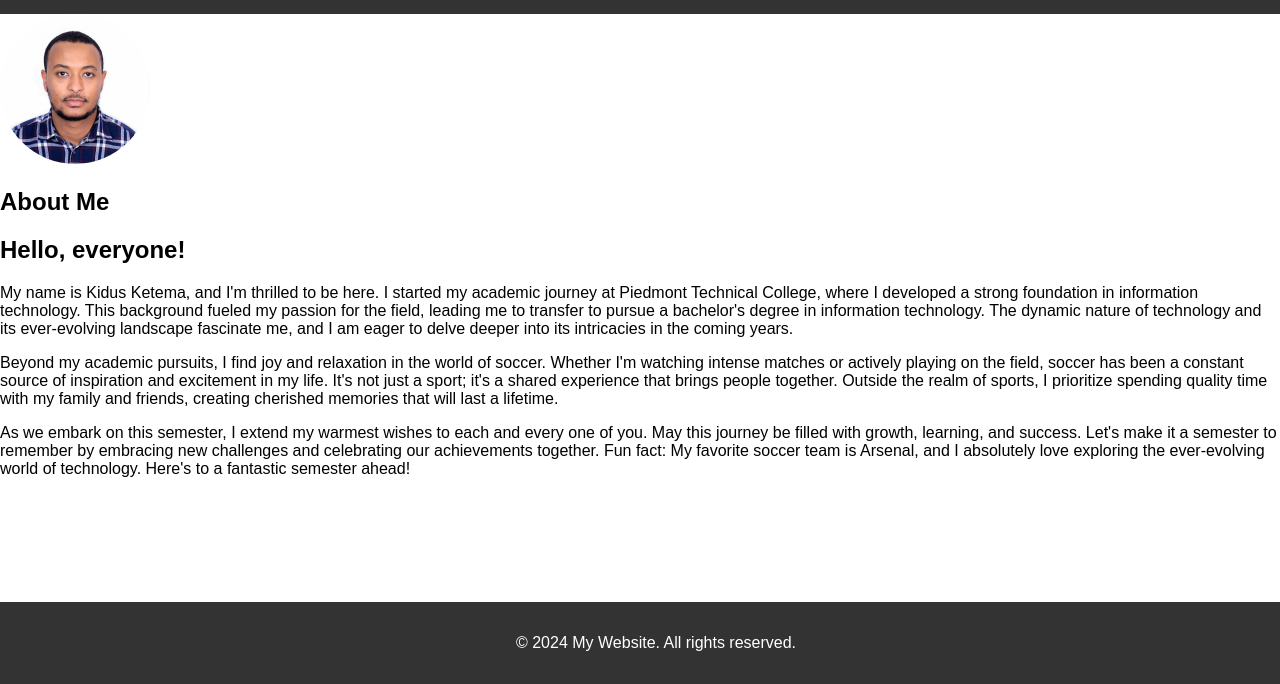
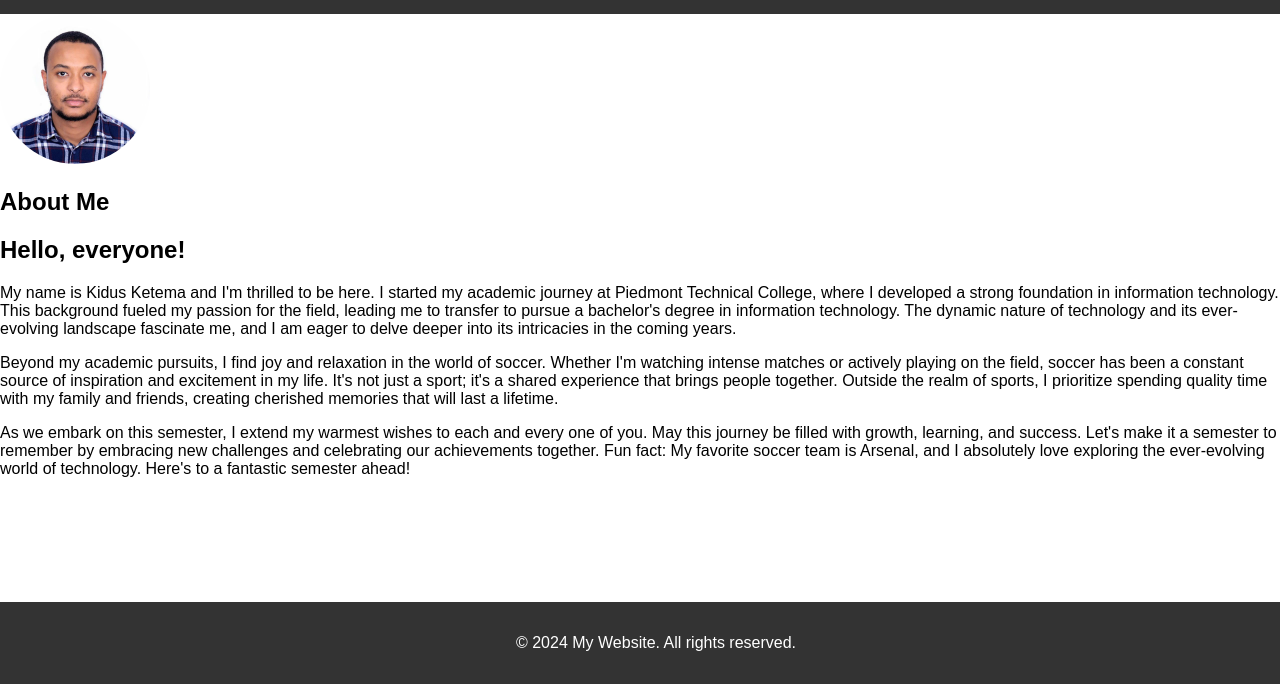
Before and after one commit to ketemakidus/Project-Milestone-1, a plain HTML site: page about.html in a window 1280 px wide. Shown: the part 116-800 px from the top of the page. Drawn offline with Linux system fonts and the light colour scheme; a script that the page names is missing.

Commit message:
first commit

```diff
--- a/about.html
+++ b/about.html
@@ -43,7 +43,7 @@
                 <div id="bio-text">
                     <!-- Greeting and introduction -->
                     <h1>Hello, everyone!</h1>
-                    <p>My name is Kidus Ketema, and I'm thrilled to be here. I started my academic journey at Piedmont Technical College, where I developed a strong foundation in information technology. This background fueled my passion for the field, leading me to transfer to pursue a bachelor's degree in information technology. The dynamic nature of technology and its ever-evolving landscape fascinate me, and I am eager to delve deeper into its intricacies in the coming years.</p>
+                    <p>My name is Kidus Ketema and I'm thrilled to be here. I started my academic journey at Piedmont Technical College, where I developed a strong foundation in information technology. This background fueled my passion for the field, leading me to transfer to pursue a bachelor's degree in information technology. The dynamic nature of technology and its ever-evolving landscape fascinate me, and I am eager to delve deeper into its intricacies in the coming years.</p>
                     <p>Beyond my academic pursuits, I find joy and relaxation in the world of soccer. Whether I'm watching intense matches or actively playing on the field, soccer has been a constant source of inspiration and excitement in my life. It's not just a sport; it's a shared experience that brings people together. Outside the realm of sports, I prioritize spending quality time with my family and friends, creating cherished memories that will last a lifetime.</p>
                     <p>As we embark on this semester, I extend my warmest wishes to each and every one of you. May this journey be filled with growth, learning, and success. Let's make it a semester to remember by embracing new challenges and celebrating our achievements together. Fun fact: My favorite soccer team is Arsenal, and I absolutely love exploring the ever-evolving world of technology. Here's to a fantastic semester ahead!</p>
                 </div>
```
